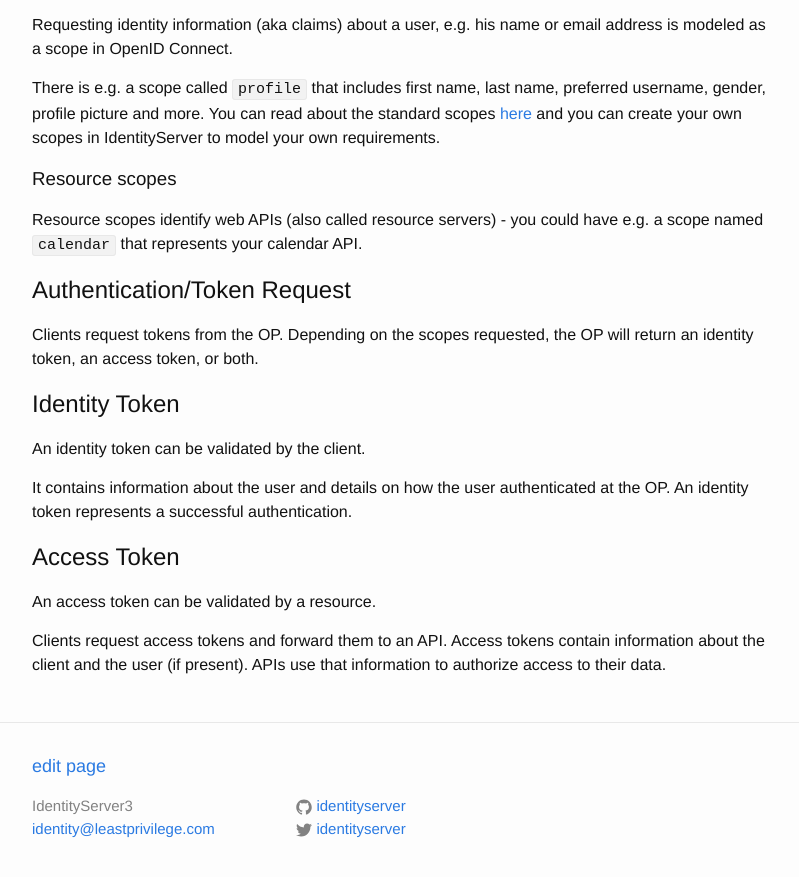
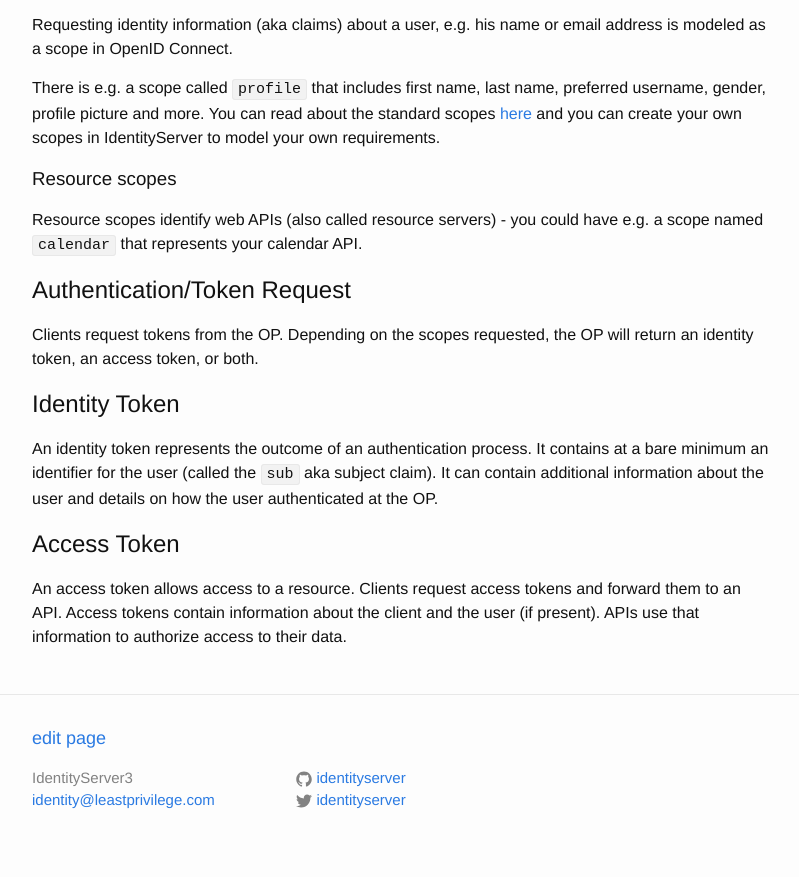
Before and after one commit to IdentityServer/Documentation, a Jekyll site: the page built from docsv2/overview/terminology.md, in a window 1280 px wide and 900 px high, scrolled down 1597 px. Shown: the top 877 px of the window, without its empty margins (238-1037 px from the left). Built offline with Jekyll 4.4.1, drawn with Linux system fonts in a browser that asks for light colours; Markdown is read by kramdown in place of the engine named in the settings.

Commit message:
Update terminology.md

```diff
--- a/docsv2/overview/terminology.md
+++ b/docsv2/overview/terminology.md
@@ -58,13 +58,9 @@ Resource scopes identify web APIs (also called resource servers) - you could hav
 Clients request tokens from the OP. Depending on the scopes requested, the OP will return an identity token, an access token, or both.
 
 ## Identity Token
-An identity token can be validated by the client.
-
-It contains information about the user and details on how the user authenticated at the OP.
-An identity token represents a successful authentication.
+An identity token represents the outcome of an authentication process. It contains at a bare minimum an identifier for the user
+(called the `sub` aka subject claim).  It can contain additional information about the user and details on how the user authenticated at the OP.
 
 ## Access Token
-An access token can be validated by a resource.
-
-Clients request access tokens and forward them to an API. Access tokens contain information about the client and the user (if present).
+An access token allows access to a resource. Clients request access tokens and forward them to an API. Access tokens contain information about the client and the user (if present).
 APIs use that information to authorize access to their data.
```
